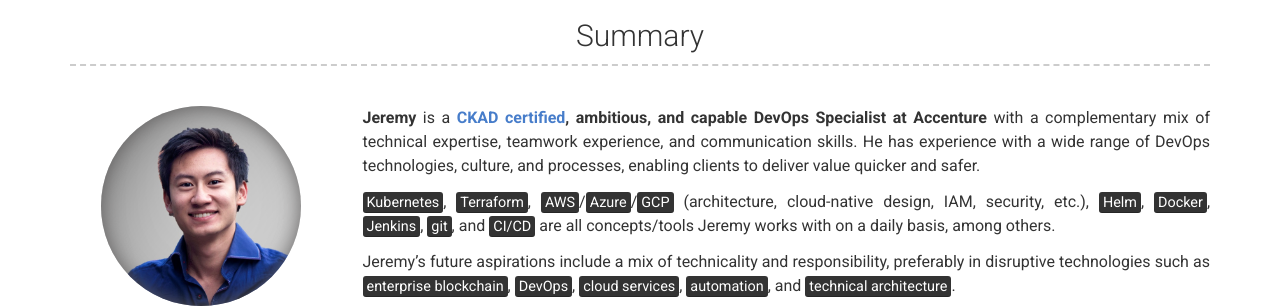
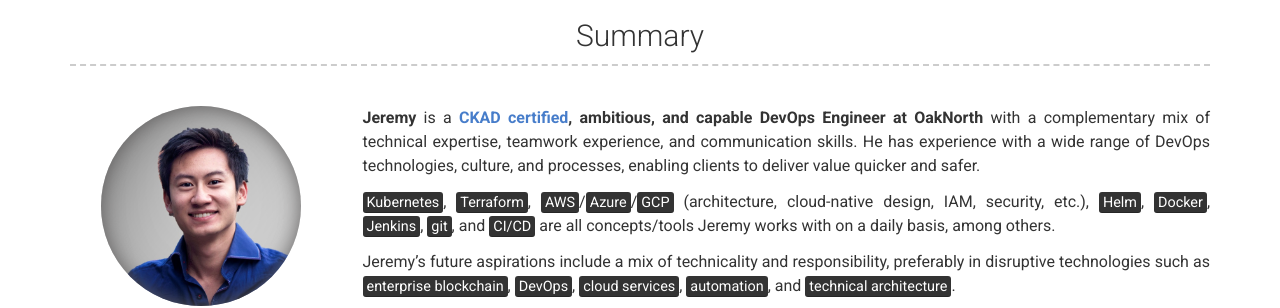
Before and after one commit to jeremych1000/jeremych1000.github.io, a Jekyll site: the page built from index.md, in a window 1280 px wide and 900 px high. Shown: the part 196-504 px from the top of the window. Built offline with Jekyll 4.4.1, drawn with Linux system fonts in a browser that asks for light colours.

Commit message:
Update _config.yml

```diff
--- a/_config.yml
+++ b/_config.yml
@@ -27,7 +27,7 @@ linkedin_username: jeremych
 about_title: Summary
 about_profile_image: images/profile.jpg
 about_content: | # this will include new lines to allow paragraphs
-  **Jeremy** is a **[CKAD certified](https://www.cncf.io/certification/ckad/), ambitious, and capable DevOps Specialist at Accenture** with a complementary mix of technical expertise, teamwork experience, and communication skills. He has experience with a wide range of DevOps technologies, culture, and processes, enabling clients to deliver value quicker and safer.
+  **Jeremy** is a **[CKAD certified](https://www.cncf.io/certification/ckad/), ambitious, and capable DevOps Engineer at OakNorth** with a complementary mix of technical expertise, teamwork experience, and communication skills. He has experience with a wide range of DevOps technologies, culture, and processes, enabling clients to deliver value quicker and safer.
 
   <mark>Kubernetes</mark>, <mark>Terraform</mark>, <mark>AWS</mark>/<mark>Azure</mark>/<mark>GCP</mark> (architecture, cloud-native design, IAM, security, etc.), <mark>Helm</mark>, <mark>Docker</mark>, <mark>Jenkins</mark>, <mark>git</mark>, and <mark>CI/CD</mark> are all concepts/tools Jeremy works with on a daily basis, among others.
 
```
